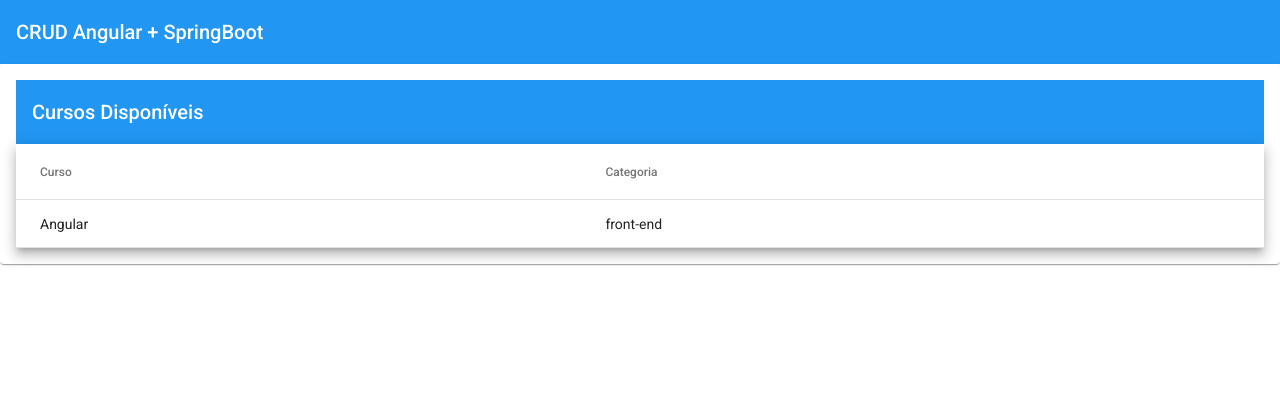
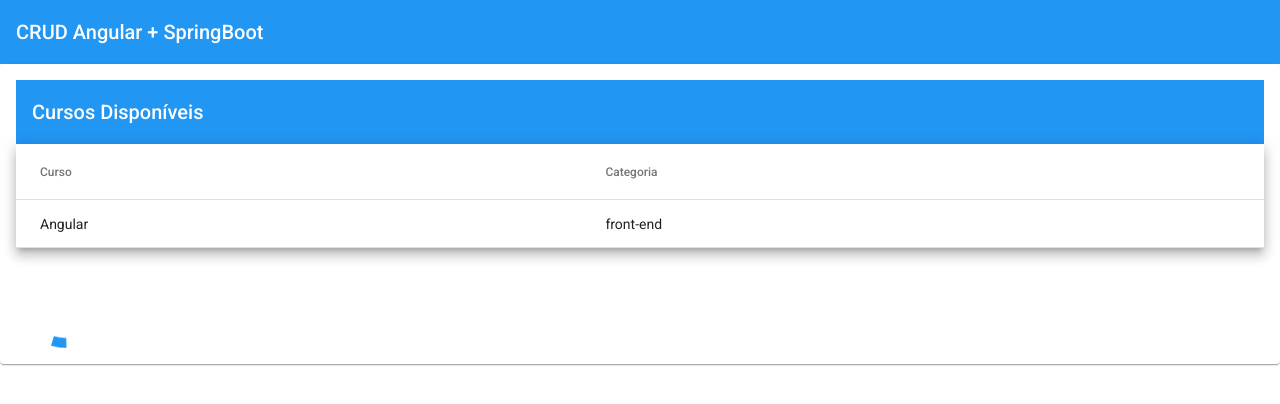
Before and after one commit to antoniodecastroalves/crud-angular, an Angular app: page /courses in a window 1280 px wide. Shown: the top 404 px of the page. Built offline with nearby package versions, Linux system fonts and the light colour scheme.

Commit message:
:sparkles: feat: List of Courses: Spinner (Loading) - part 1

```diff
--- a/src/app/courses/courses.module.ts
+++ b/src/app/courses/courses.module.ts
@@ -1,9 +1,10 @@
 import { CommonModule } from '@angular/common';
 import { NgModule } from '@angular/core';
 
+import { AppMaterialModule } from '../shared/app-material/app-material.module';
 import { CoursesRoutingModule } from './courses-routing.module';
 import { CoursesComponent } from './courses/courses.component';
-import { AppMaterialModule } from '../shared/app-material/app-material.module';
+
 
 @NgModule({
   declarations: [
--- a/src/app/courses/courses/courses.component.html
+++ b/src/app/courses/courses/courses.component.html
@@ -2,20 +2,22 @@
   <mat-toolbar color="primary"> Cursos Disponíveis </mat-toolbar>
 
   <table mat-table [dataSource]="courses" class="mat-elevation-z8">
-
     <!-- Name Column -->
     <ng-container matColumnDef="name">
-      <th mat-header-cell *matHeaderCellDef> Curso </th>
-      <td mat-cell *matCellDef="let course"> {{ course.name }} </td>
+      <th mat-header-cell *matHeaderCellDef>Curso</th>
+      <td mat-cell *matCellDef="let course">{{ course.name }}</td>
     </ng-container>
 
     <!-- Category Column -->
     <ng-container matColumnDef="category">
-      <th mat-header-cell *matHeaderCellDef> Categoria </th>
-      <td mat-cell *matCellDef="let course"> {{ course.category }} </td>
+      <th mat-header-cell *matHeaderCellDef>Categoria</th>
+      <td mat-cell *matCellDef="let course">{{ course.category }}</td>
     </ng-container>
 
     <tr mat-header-row *matHeaderRowDef="displayedColumns"></tr>
-    <tr mat-row *matRowDef="let row; columns: displayedColumns;"></tr>
+    <tr mat-row *matRowDef="let row; columns: displayedColumns"></tr>
   </table>
+
+  <mat-spinner></mat-spinner>
+
 </mat-card>
--- a/src/app/shared/app-material/app-material.module.ts
+++ b/src/app/shared/app-material/app-material.module.ts
@@ -1,8 +1,8 @@
 import { NgModule } from '@angular/core';
 import { MatCardModule } from '@angular/material/card';
+import { MatProgressSpinnerModule } from '@angular/material/progress-spinner';
 import { MatTableModule } from '@angular/material/table';
 import { MatToolbarModule } from '@angular/material/toolbar';
-
 
 
 @NgModule({
@@ -11,6 +11,7 @@ import { MatToolbarModule } from '@angular/material/toolbar';
     MatCardModule,
     MatTableModule,
     MatToolbarModule,
+    MatProgressSpinnerModule
   ]
 })
 export class AppMaterialModule { }
```
